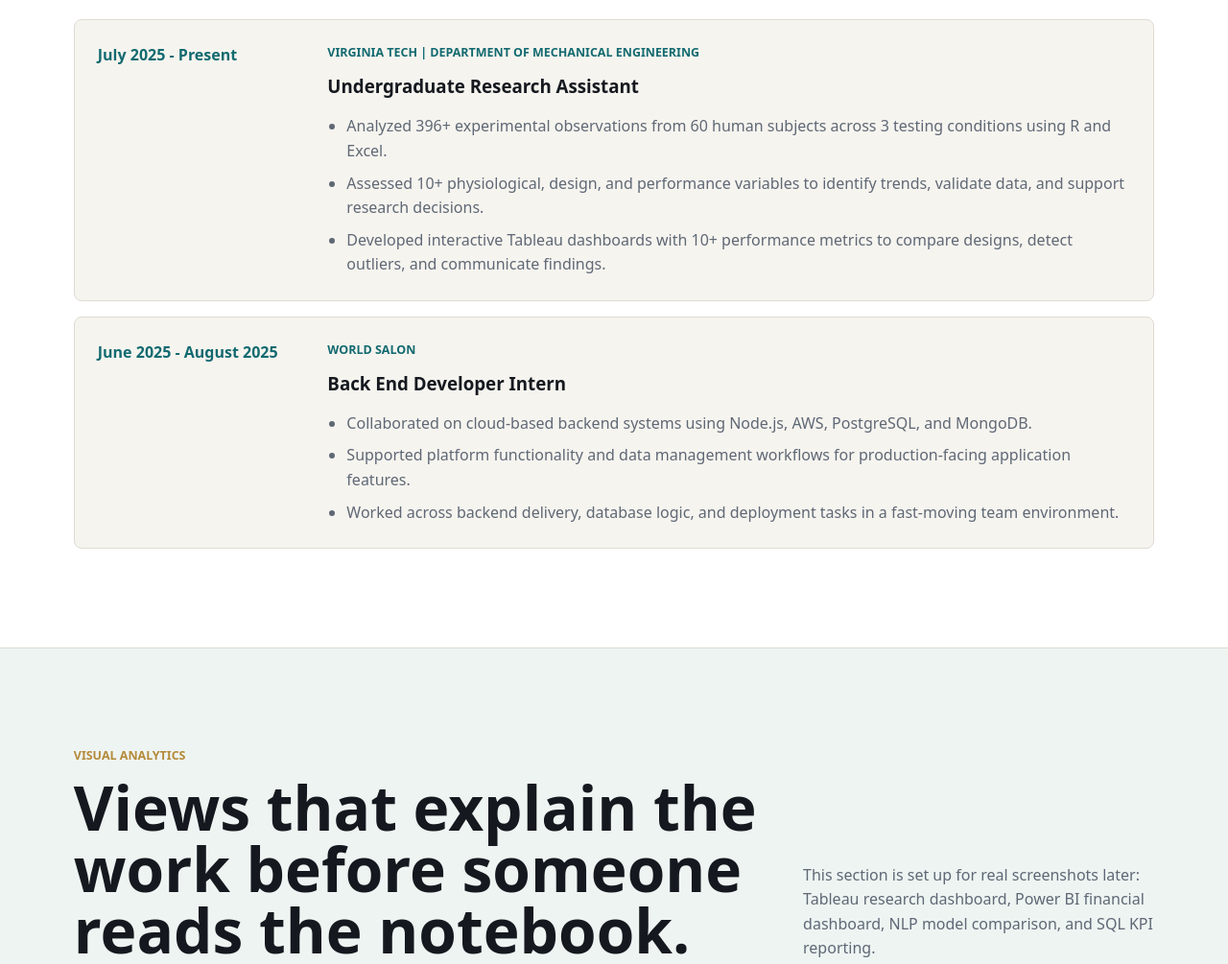
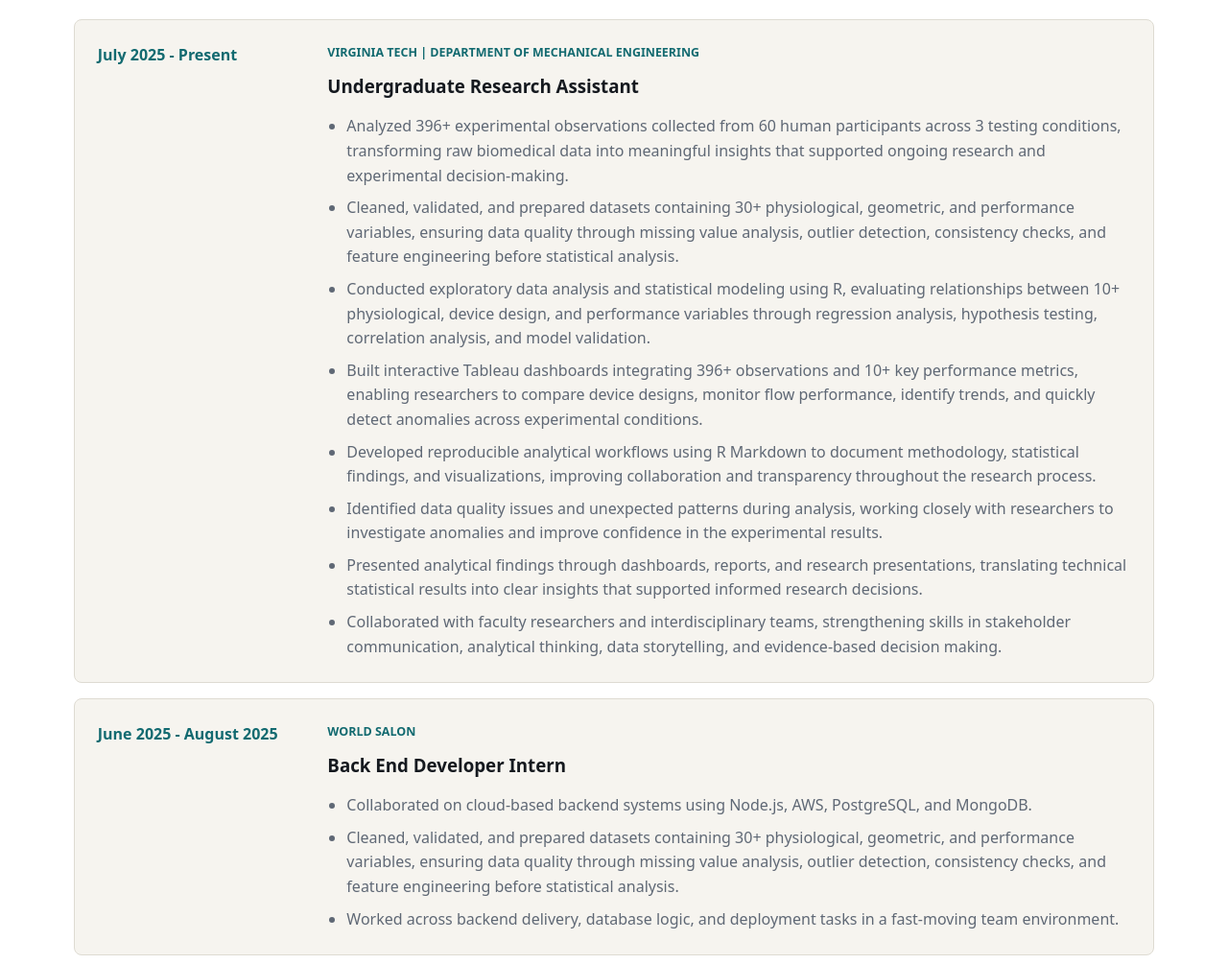
Before and after one commit to sophiachukka/portfolio, a website: page index.html in a window 1280 px wide. Shown: the part 2470-3475 px from the top of the page at 96% size. Drawn offline with Linux system fonts and the light colour scheme.

Commit message:
Revise project descriptions for clarity and detail

```diff
--- a/index.html
+++ b/index.html
@@ -137,9 +137,14 @@
               <p class="project-meta">Virginia Tech | Department of Mechanical Engineering</p>
               <h3>Undergraduate Research Assistant</h3>
               <ul>
-                <li>Analyzed 396+ experimental observations from 60 human subjects across 3 testing conditions using R and Excel.</li>
-                <li>Assessed 10+ physiological, design, and performance variables to identify trends, validate data, and support research decisions.</li>
-                <li>Developed interactive Tableau dashboards with 10+ performance metrics to compare designs, detect outliers, and communicate findings.</li>
+                <li>Analyzed 396+ experimental observations collected from 60 human participants across 3 testing conditions, transforming raw biomedical data into meaningful insights that supported ongoing research and experimental decision-making.</li>
+                <li>Cleaned, validated, and prepared datasets containing 30+ physiological, geometric, and performance variables, ensuring data quality through missing value analysis, outlier detection, consistency checks, and feature engineering before statistical analysis.</li>
+                <li>Conducted exploratory data analysis and statistical modeling using R, evaluating relationships between 10+ physiological, device design, and performance variables through regression analysis, hypothesis testing, correlation analysis, and model validation.</li>
+                <li>Built interactive Tableau dashboards integrating 396+ observations and 10+ key performance metrics, enabling researchers to compare device designs, monitor flow performance, identify trends, and quickly detect anomalies across experimental conditions.</li>
+                <li>Developed reproducible analytical workflows using R Markdown to document methodology, statistical findings, and visualizations, improving collaboration and transparency throughout the research process.</li>
+                <li>Identified data quality issues and unexpected patterns during analysis, working closely with researchers to investigate anomalies and improve confidence in the experimental results.</li>
+                <li>Presented analytical findings through dashboards, reports, and research presentations, translating technical statistical results into clear insights that supported informed research decisions.</li>
+                <li>Collaborated with faculty researchers and interdisciplinary teams, strengthening skills in stakeholder communication, analytical thinking, data storytelling, and evidence-based decision making.</li>
               </ul>
             </div>
           </article>
@@ -150,7 +155,7 @@
               <h3>Back End Developer Intern</h3>
               <ul>
                 <li>Collaborated on cloud-based backend systems using Node.js, AWS, PostgreSQL, and MongoDB.</li>
-                <li>Supported platform functionality and data management workflows for production-facing application features.</li>
+                <li>Cleaned, validated, and prepared datasets containing 30+ physiological, geometric, and performance variables, ensuring data quality through missing value analysis, outlier detection, consistency checks, and feature engineering before statistical analysis.</li>
                 <li>Worked across backend delivery, database logic, and deployment tasks in a fast-moving team environment.</li>
               </ul>
             </div>
```
